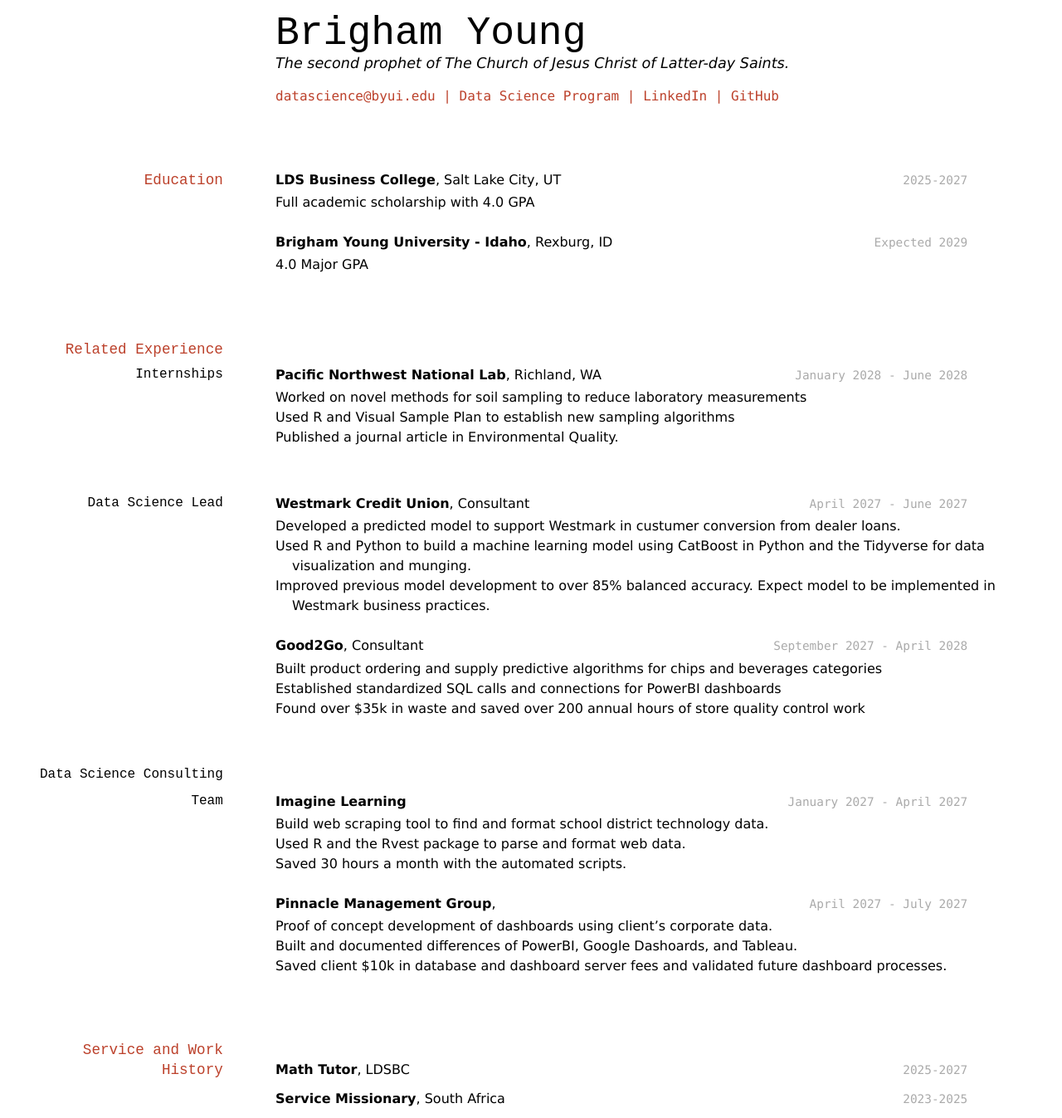
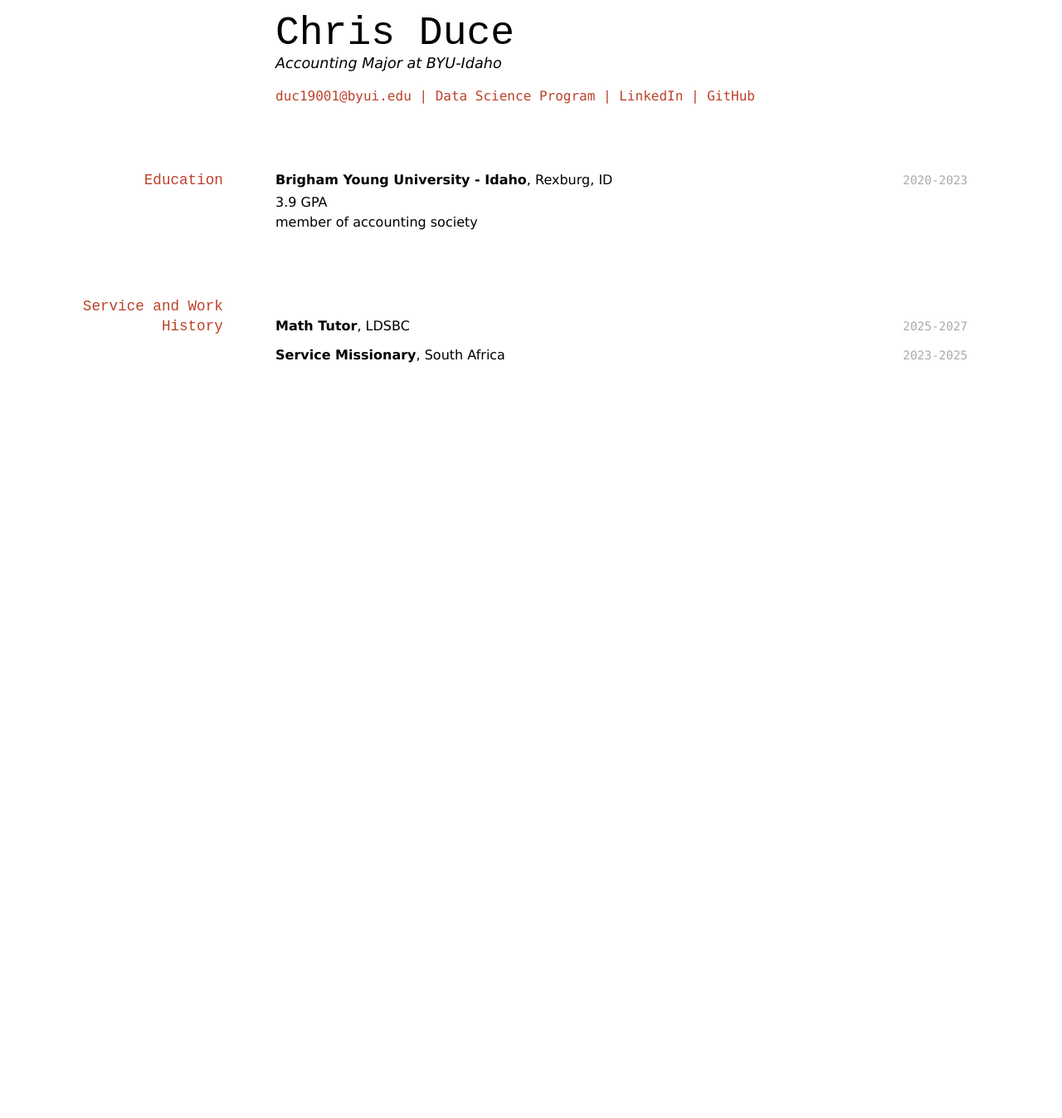
Before and after one commit to byuids-resumes/Duce-resume, a Jekyll site: the page built from docs/index.md, in a window 1280 px wide. Shown: the whole page at 83% size. Built offline with Jekyll 4.4.1, drawn with Linux system fonts in a browser that asks for light colours; after the commit the page ends 900 px from its top, so only the background shows below that.

Commit message:
first change

```diff
--- a/docs/index.md
+++ b/docs/index.md
@@ -1,14 +1,14 @@
 ---
 layout: cv
-title: Brigham Young's Resume
+title: Chris Duce's Resume
 ---
-# Brigham Young
-The second prophet of The Church of Jesus Christ of Latter-day Saints.
+# Chris Duce
+Accounting Major at BYU-Idaho
 
 <div id="webaddress">
-<a href="datascience@byui.edu">datascience@byui.edu</a>
+<a href="duc19001">duc19001@byui.edu</a>
 | <a href="https://byuidatascience.github.io/development.html">Data Science Program</a>
-| <a href="https://www.linkedin.com/groups/13537407/">LinkedIn</a>
+| <a href="https://www.linkedin.com/in/chris-duce/">LinkedIn</a>
 | <a href="https://github.com/byuids-resumes">GitHub</a>
 </div>
 
@@ -16,59 +16,11 @@ The second prophet of The Church of Jesus Christ of Latter-day Saints.
 
 ## Education
 
-`2025-2027`
-__LDS Business College__, Salt Lake City, UT
-
-- Full academic scholarship with 4.0 GPA
-
-`Expected 2029`
+`2020-2023`
 __Brigham Young University - Idaho__, Rexburg, ID
 
-- 4.0 Major GPA
-
-
-## Related Experience
-
-### Internships
-
-`January 2028 - June 2028`
-__Pacific Northwest National Lab__, Richland, WA
-
-- Worked on novel methods for soil sampling to reduce laboratory measurements
-- Used R and Visual Sample Plan to establish new sampling algorithms
-- Published a journal article in Environmental Quality.
-
-### Data Science Lead
-
-`April 2027 - June 2027`
-__Westmark Credit Union__, Consultant
-
-- Developed a predicted model to support Westmark in custumer conversion from dealer loans.
-- Used R and Python to build a machine learning model using CatBoost in Python and the Tidyverse for data visualization and munging.
-- Improved previous model development to over 85% balanced accuracy. Expect model to be implemented in Westmark business practices.
-
-`September 2027 - April 2028`
-__Good2Go__, Consultant
-
-- Built product ordering and supply predictive algorithms for chips and beverages categories
-- Established standardized SQL calls and connections for PowerBI dashboards
-- Found over $35k in waste and saved over 200 annual hours of store quality control work
-
-### Data Science Consulting Team
-
-`January 2027 - April 2027`
-__Imagine Learning__
-
-- Build web scraping tool to find and format school district technology data.
-- Used R and the Rvest package to parse and format web data.
-- Saved 30 hours a month with the automated scripts.
-
-`April 2027 - July 2027`
-__Pinnacle Management Group__,
-
-- Proof of concept development of dashboards using client's corporate data.
-- Built and documented differences of PowerBI, Google Dashoards, and Tableau.
-- Saved client $10k in database and dashboard server fees and validated future dashboard processes.
+- 3.9  GPA
+- member of accounting society
 
 
 ## Service and Work History
```
